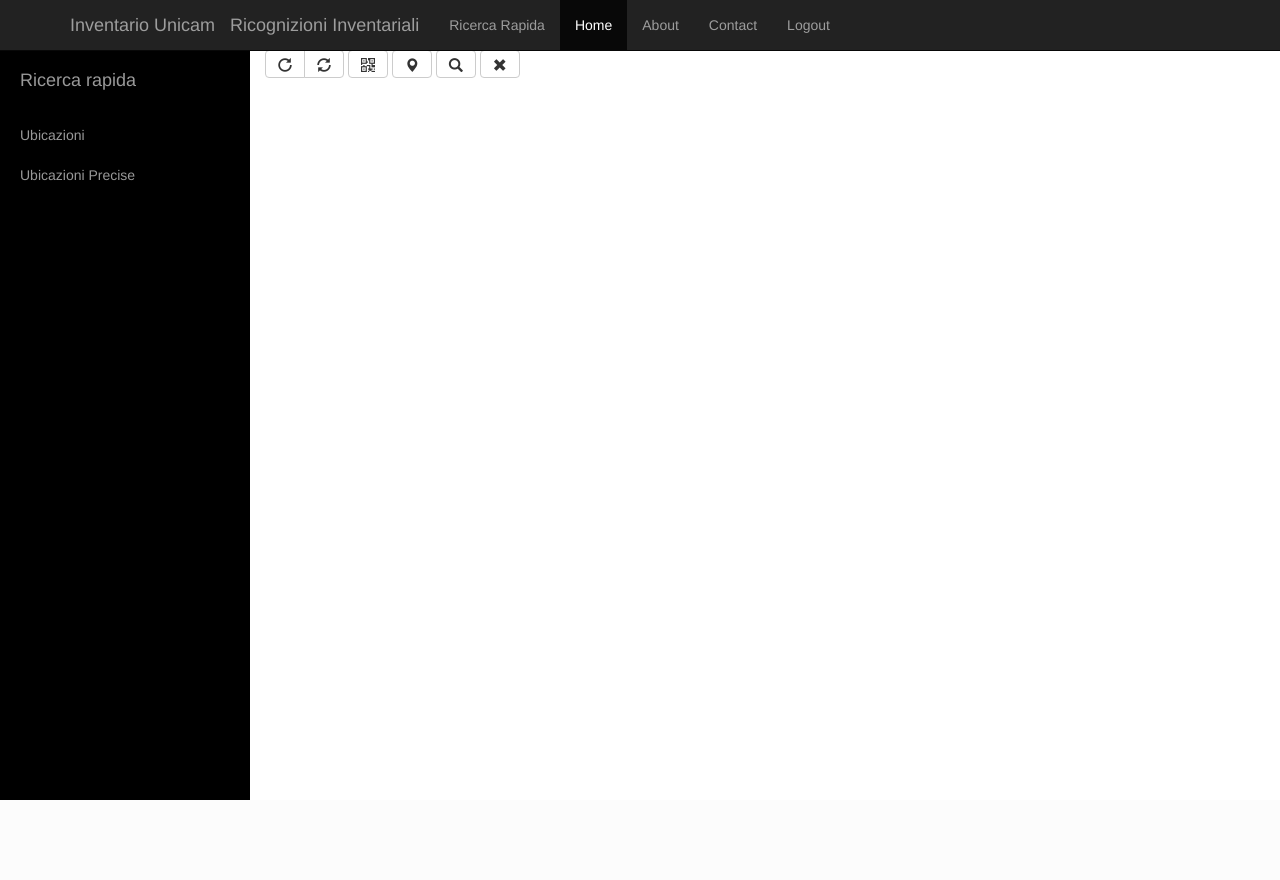
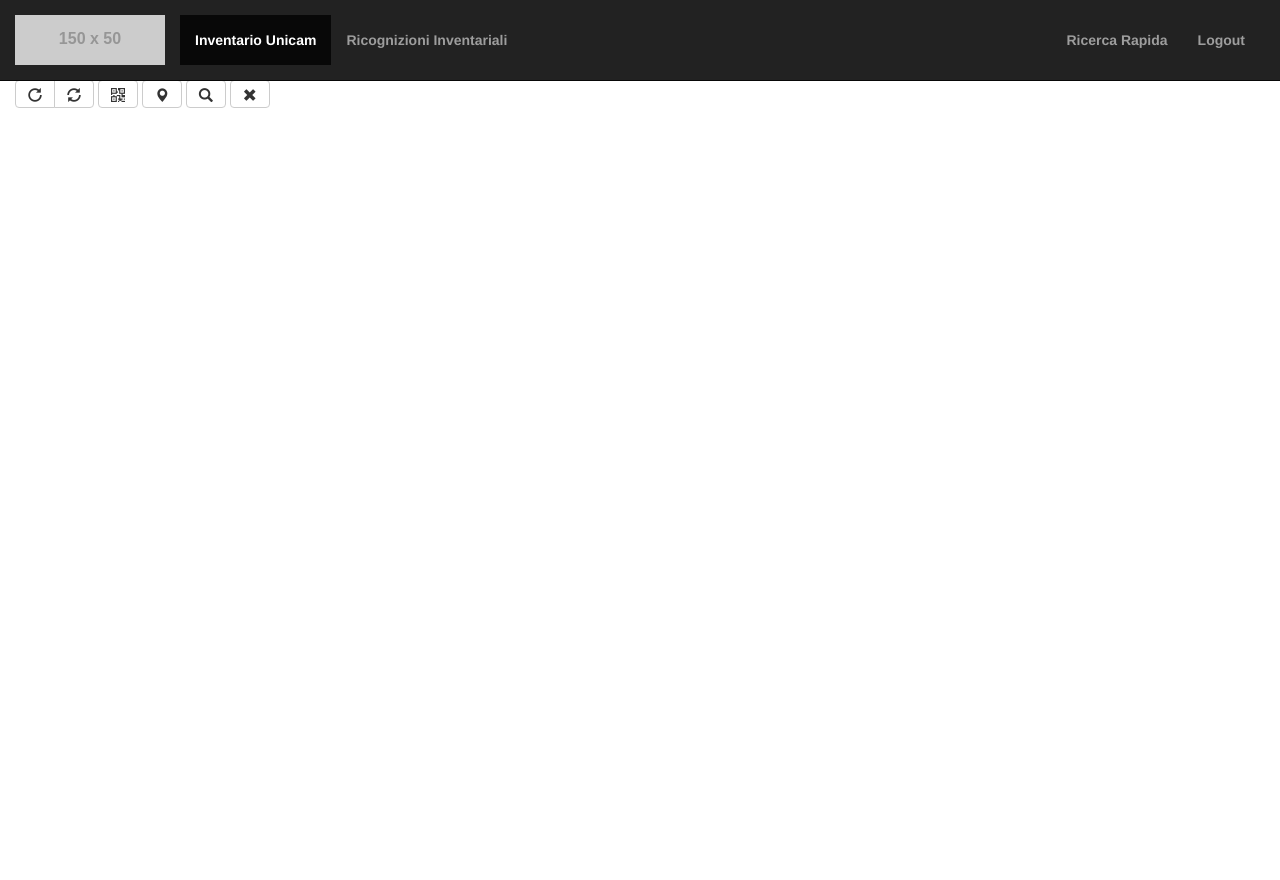
Before and after one commit to a4ucoop/SegreteriaInventario, a Django app: page / in a window 1280 px wide. Before the commit the page ends 800 px from the top, so only its background shows below. Run offline with Django 3.2, Linux system fonts and the light colour scheme; the visitor is signed in with stand-in values (Sample User, id 1); grey boxes labelled with a size stand in for pictures from a placeholder-image service; data that the repository does not hold is empty; some libraries are stand-ins or nearby versions.

Commit message:
[Style rework] Aggiustato lo stile della navabar/sidebar

```diff
--- a/SegreteriaInventario/inventario/static/inventario/js/inventarioLocale/QuickSearch.js
+++ b/SegreteriaInventario/inventario/static/inventario/js/inventarioLocale/QuickSearch.js
@@ -1,19 +1,28 @@
-$("#menu-toggle").click(function(e) {
+$("#showRapidSearch").click(function(e) {
     e.preventDefault();
     $("#wrapper").toggleClass("toggled");
+    $("#showRapidSearch").hide();
+});
+
+$("#hideRapidSearch").click(function(e) {
+    e.preventDefault();
+    $("#wrapper").toggleClass("toggled");
+    $("#showRapidSearch").show();
 });
 
 function quickSearch(keyword) {
   searchUrl = "/inventario/table/getData?search=" + keyword;
   $('#table').bootstrapTable('refresh', {url: searchUrl});
 }
-function locationSearch(keyword) {
+function locationSearch(keyword, el) {
   searchUrl = "/inventario/table/advancedSearch?ubicazione=" + keyword;
   $('#table').bootstrapTable('refresh', {url: searchUrl});
+  $(el).parent().addClass('active');
 }
-function accurateLocationSearch(keyword) {
+function accurateLocationSearch(keyword, el) {
   searchUrl = "/inventario/table/advancedSearch?ubicazione_precisa=" + keyword;
   $('#table').bootstrapTable('refresh', {url: searchUrl});
+  $(el).parent().addClass('active');
 }
 function clearFilters() {
     searchUrl = "/inventario/table/getData";
--- a/SegreteriaInventario/inventario/templates/base.html
+++ b/SegreteriaInventario/inventario/templates/base.html
@@ -37,7 +37,7 @@
 <body>
 
 <nav id="navbar1" class="navbar navbar-inverse navbar-fixed-top">
-    <div class="container">
+    <div>
         <div class="navbar-header">
             <button type="button" class="navbar-toggle collapsed" data-toggle="collapse" data-target="#navbar"
                     aria-expanded="false" aria-controls="navbar">
@@ -46,29 +46,24 @@
                 <span class="icon-bar"></span>
                 <span class="icon-bar"></span>
             </button>
-            <a class="navbar-brand" href="{% url 'inventario.views.index' %}">Inventario Unicam</a>
-        </div>
-        <div class="navbar-header">
-            <button type="button" class="navbar-toggle collapsed" data-toggle="collapse" data-target="#navbar"
-                    aria-expanded="false" aria-controls="navbar">
-                <span class="sr-only">Toggle navigation</span>
-                <span class="icon-bar"></span>
-                <span class="icon-bar"></span>
-                <span class="icon-bar"></span>
-            </button>
-            <a class="navbar-brand" href="{% url 'inventario.views.ricinv' %}">Ricognizioni Inventariali</a>
+            <a class="navbar-brand" href="{% url 'inventario.views.index' %}">
+                <!-- <img alt="Brand" style="height:30px; width:30px" src="{% static 'logo_unicam.png' %}"> -->
+                <img class="hidden-xs" src="http://placehold.it/150x50&text=Logo" alt="">
+                <img class="visible-xs" src="http://placehold.it/120x40&text=Logo" alt="">
+            </a>
         </div>
         <div id="navbar" class="collapse navbar-collapse">
-            <ul class="nav navbar-nav">
+            <ul class="nav navbar-nav navbar-left">
+                <li id="inventarioLocaleLink"><a href="{% url 'inventario.views.index' %}"><b>Inventario Unicam</b></a></li>
+                <li id="ricInvLink"><a href="{% url 'inventario.views.ricinv' %}"><b>Ricognizioni Inventariali</b></a></li>
+            </ul>
+            <ul class="nav navbar-nav navbar-right" style="margin-right:20px;">
                 {% block toggle_sidebar %}
                 {% endblock %}
-                <li class="active"><a href="{% url 'inventario.views.index' %}">Home</a></li>
-                <li><a href="#about">{% trans 'About' %}</a></li>
-                <li><a href="#contact">{% trans 'Contact' %}</a></li>
                 {% if user.is_authenticated %}
-                <li><a href="{% url 'logout' %}">{% trans 'Logout' %}</a></li>
+                <li><a href="{% url 'logout' %}"><b>{% trans 'Logout' %}</b></a></li>
                 {% else %}
-                <li><a href="{% url 'login' %}">{% trans 'Login' %}</a></li>
+                <li><a href="{% url 'login' %}"><b>{% trans 'Login' %}</b></a></li>
                 {% endif %}
             </ul>
         </div>
--- a/SegreteriaInventario/inventario/templates/inventario/inventarioLocale.html
+++ b/SegreteriaInventario/inventario/templates/inventario/inventarioLocale.html
@@ -22,20 +22,19 @@
 
 {% block toggle_sidebar %}
 
-<!-- <a href="#menu-toggle" class="btn btn-default" id="menu-toggle">Toggle Menu</a> -->
-<li><a href="#about" id="menu-toggle" >Ricerca Rapida</a></li>
+<li id="showRapidSearch"><a href="#" ><b>Ricerca Rapida</b></a></li>
 
 {% endblock %}
 
 
 {% block body %}
-<div id="wrapper">
+<div id="wrapper" class="toggled">
 
     <!-- Sidebar -->
     <div id="sidebar-wrapper">
         <ul class="sidebar-nav">
             <li class="sidebar-brand">
-                <a href="#">
+                <a href="#" id="hideRapidSearch">
                     Ricerca rapida
                 </a>
             </li>
@@ -44,7 +43,7 @@
                   <a href="#" id="btn-1" data-toggle="collapse" data-target="#submenu1" aria-expanded="false">Ubicazioni</a>
                   <ul class="nav collapse" id="submenu1" role="menu" aria-labelledby="btn-1">
                   {% for l in locations %}
-                      <li ><a style="line-height:10px" href="#" title="{{l}}" onClick="locationSearch('{{l}}')">{{l}}</a></li>
+                      <li ><a style="line-height:10px" href="#" title="{{l}}" onClick="locationSearch('{{l}}', this)">{{l}}</a></li>
                   {%endfor%}
                   </ul>
               </li>
@@ -53,7 +52,7 @@
                 <a href="#" id="btn-2" data-toggle="collapse" data-target="#submenu2" aria-expanded="false">Ubicazioni Precise</a>
                 <ul class="nav collapse" id="submenu2" role="menu" aria-labelledby="btn-2">
                 {% for al in accurateLocations %}
-                    <li ><a style="line-height:10px" href="#" title="{{al}}" onClick="accurateLocationSearch('{{al}}')">{{al}}</a></li>
+                    <li ><a style="line-height:10px" href="#" title="{{al}}" onClick="accurateLocationSearch('{{al}}', this)">{{al}}</a></li>
                 {%endfor%}
                 </ul>
             </li>
@@ -651,4 +650,10 @@
         });
     })
 </script>
+
+<script type="text/javascript">
+$( document ).ready(function() {
+    $( "#inventarioLocaleLink" ).addClass( "active" );
+});
+</script>
 {% endblock %}
--- a/SegreteriaInventario/static/css/starter-template.css
+++ b/SegreteriaInventario/static/css/starter-template.css
@@ -1,6 +1,3 @@
-body {
-  padding-top: 50px;
-}
 .starter-template {
   padding: 40px 15px;
   text-align: center;
@@ -8,3 +5,21 @@ body {
 .foo{
     background : white;
 }
+body {
+    margin-top: 80px;
+}
+
+.navbar-fixed-top .nav {
+    padding: 15px 0;
+}
+
+@media (max-width: 767px) {
+    .navbar-brand {
+        padding: 0;
+    }
+
+    .navbar-brand img {
+        margin-top: 5px;
+        margin-left: 5px;
+    }
+}
```
Also changed, not shown: SegreteriaInventario/inventario/templates/inventario/ricognizioniInventariali.html (+9 -4 lines), SegreteriaInventario/inventario/static/logo_unicam.png (added).
